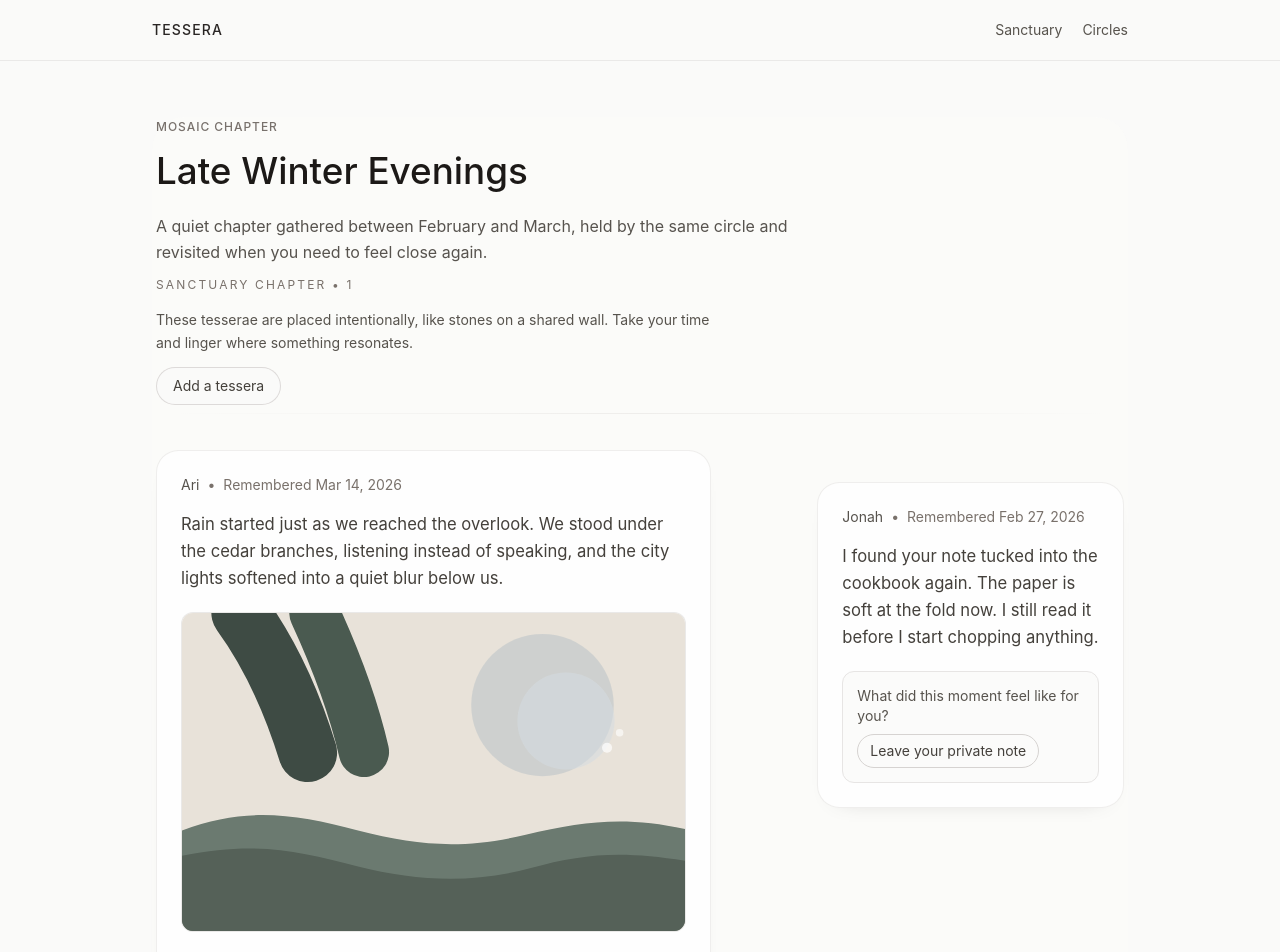
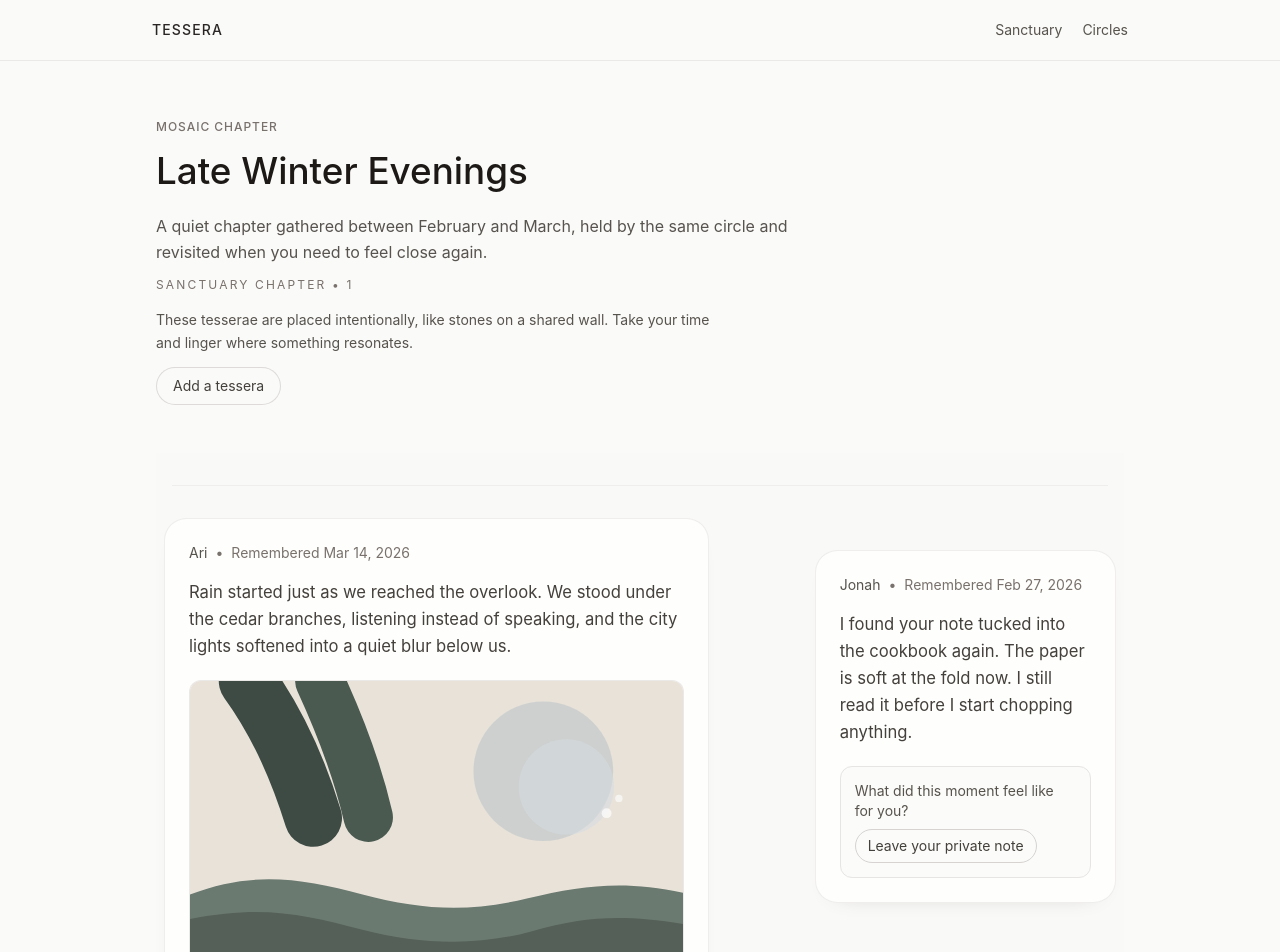
Before and after one commit to vanderjt/tessera, a Next.js app: page /mosaics/1 in a window 1280 px wide. Shown: the top 952 px of the page. Built offline with nearby package versions, Linux system fonts and the light colour scheme.

Commit message:
Create subtle wall surface for tessera field

```diff
--- a/app/(app)/mosaics/[mosaicId]/page.tsx
+++ b/app/(app)/mosaics/[mosaicId]/page.tsx
@@ -110,7 +110,7 @@ export default async function MosaicPage({ params }: PageProps) {
   const { mosaicId } = await params;
 
   return (
-    <section className="max-w-5xl rounded-[2rem] bg-stone-50/45 px-1 pb-10">
+    <section className="max-w-5xl px-1 pb-10">
       <header className="space-y-3 pb-2">
         <p className="page-kicker">Mosaic chapter</p>
         <h1 className="page-title">Late Winter Evenings</h1>
@@ -134,9 +134,10 @@ export default async function MosaicPage({ params }: PageProps) {
         </div>
       </header>
 
-      <div aria-hidden="true" className="mx-3 h-px bg-gradient-to-r from-transparent via-stone-300/35 to-transparent" />
+      <div className="mt-10 bg-stone-100/35 px-1 pt-8 pb-2 md:px-2">
+        <div aria-hidden="true" className="mx-2 h-px bg-stone-300/30" />
 
-      <div className="mt-9 space-y-8">
+        <div className="mt-8 space-y-8">
           {momentBands.map((band, bandIndex) => (
             <div key={`band-${bandIndex}`} className="grid gap-5 md:grid-cols-12 lg:gap-6">
               {band.moments.map((moment, momentIndex) => (
@@ -154,6 +155,7 @@ export default async function MosaicPage({ params }: PageProps) {
             </div>
           ))}
         </div>
+      </div>
     </section>
   );
 }
```
Lines whose indentation alone changed are shown as unchanged.
